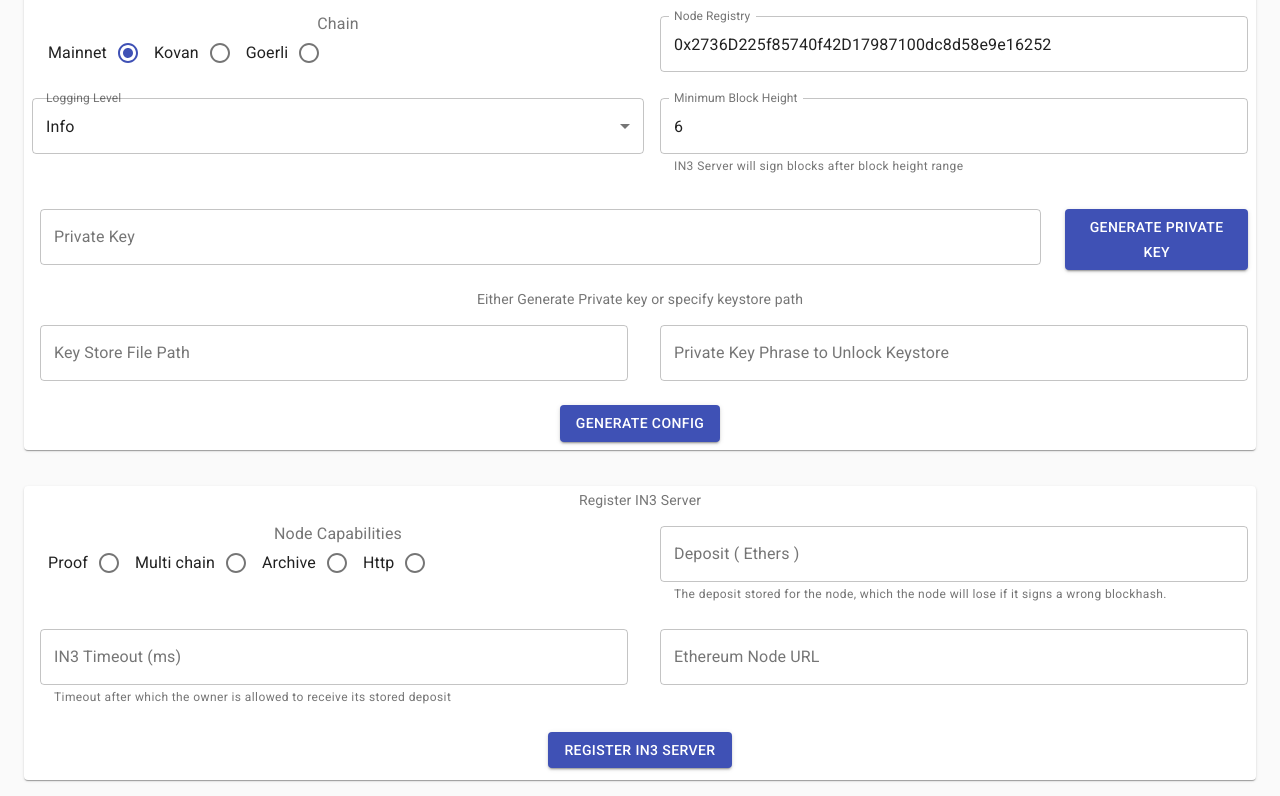
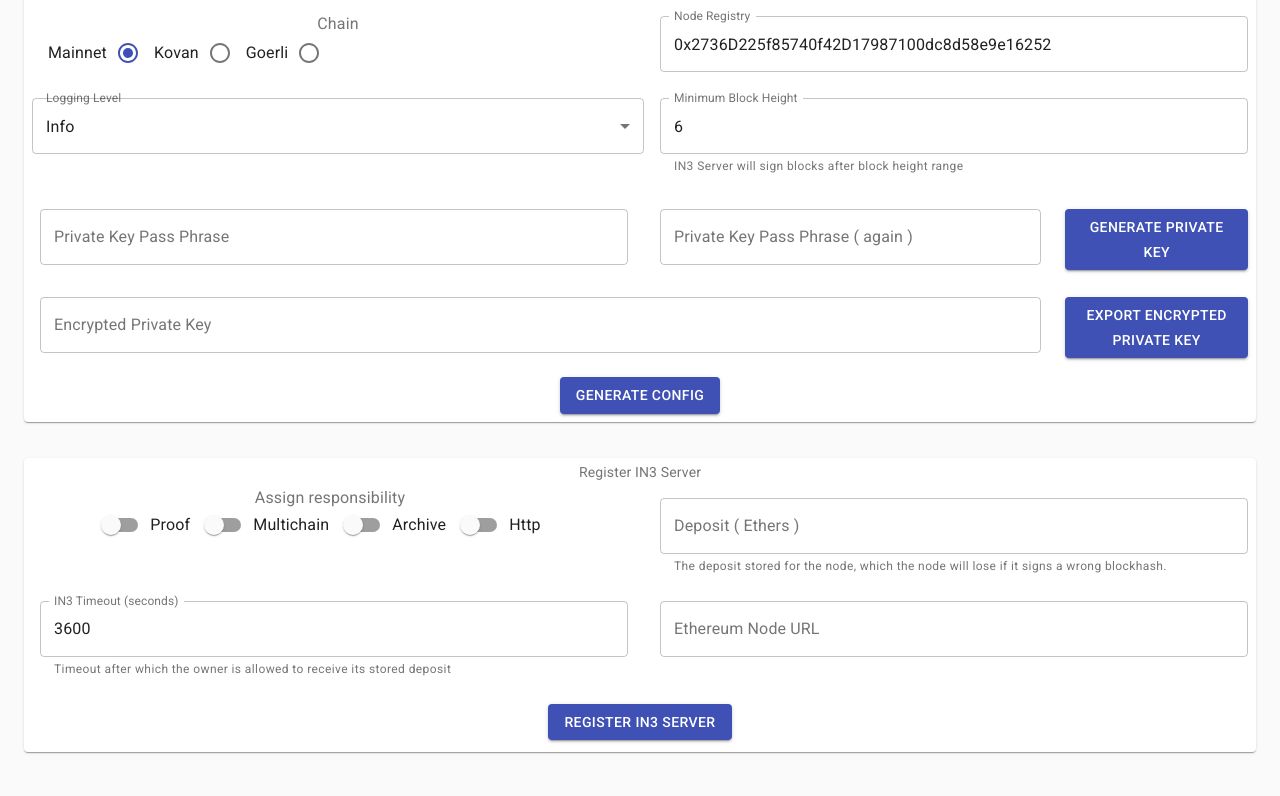
Before and after one commit to blockchainsllc/in3-server-setup-tool, a React (Create React App) app: page / in a window 1280 px wide. Shown: the part 467-1263 px from the top of the page. After the commit the page ends 1235 px from the top, so only its background shows below. Built offline with nearby package versions, Linux system fonts and the light colour scheme.

Commit message:
form changes

```diff
--- a/package.json
+++ b/package.json
@@ -5,6 +5,8 @@
   "dependencies": {
     "@material-ui/core": "^4.4.3",
     "@material-ui/icons": "^4.4.3",
+    "crypto-js": "^3.1.9-1",
+    "ethereumjs-util": "^6.1.0",
     "ethereumjs-wallet": "^0.6.3",
     "in3": "^1.1.48",
     "path": "^0.12.7",
--- a/src/Components/SettingsComponent.js
+++ b/src/Components/SettingsComponent.js
@@ -1,7 +1,5 @@
 import React from 'react';
-import clsx from 'clsx';
 import { makeStyles } from '@material-ui/core/styles';
-import MenuItem from '@material-ui/core/MenuItem';
 import TextField from '@material-ui/core/TextField';
 import Typography from "@material-ui/core/Typography";
 import PaperComponent from './PaperComponent'
@@ -11,14 +9,11 @@
 import FormControl from '@material-ui/core/FormControl';
 import FormLabel from '@material-ui/core/FormLabel';
 import InputLabel from '@material-ui/core/InputLabel';
-import FormHelperText from '@material-ui/core/FormHelperText';
 import Select from '@material-ui/core/Select';
-import NativeSelect from '@material-ui/core/NativeSelect';
-import Paper from '@material-ui/core/Paper';
 import Grid from '@material-ui/core/Grid'
 import Button from '@material-ui/core/Button';
-import { isContinueStatement } from '@babel/types';
-import { inherits } from 'util';
+import Switch from '@material-ui/core/Switch';
+import FormGroup from '@material-ui/core/FormGroup';
 
 const useStyles = makeStyles(theme => ({
     container: {
@@ -43,6 +38,9 @@
         margin: theme.spacing(1),
     },
 }));
+
+
+
 
 const SettingsComponent = (props) => {
 
@@ -196,13 +194,48 @@
                         </FormControl>
                     </Grid>
 
+                    <Grid item xs={6}>
+                        <FormControl fullWidth className={classes.margin}>
+                            <TextField
+                                id="keyphrase1"
+                                label="Private Key Pass Phrase"
+                                className={classes.textField}
+                                value={props.keyphrase1}
+                                onChange={props.handleChange}
+                                margin="normal"
+                                variant="outlined"
+                                type="password"
+                            />
+                        </FormControl>
+
+                    </Grid>
+
+                    <Grid item xs={4}>
+                        <FormControl fullWidth className={classes.margin}>
+                            <TextField
+                                id="keyphrase2"
+                                label="Private Key Pass Phrase ( again )"
+                                className={classes.textField}
+                                value={props.keyphrase2}
+                                onChange={props.handleChange}
+                                margin="normal"
+                                variant="outlined"
+                                type="password"
+                            />
+                        </FormControl>
+                    </Grid>
+
+                    <Grid item xs={2}>
+                        <Button variant="contained" color="primary" className={classes.button} onClick={props.genPrivateKey} >Generate Private Key</Button>
+                    </Grid>
+
                     <Grid item xs={10}>
                         <FormControl fullWidth className={classes.margin}>
                             <TextField
-                                id="privatekey"
-                                label="Private Key"
+                                id="encprivatekey"
+                                label="Encrypted Private Key"
                                 className={classes.textField}
-                                value={props.privatekey}
+                                value={props.encprivatekey}
                                 onChange={props.handleChange}
                                 margin="normal"
                                 variant="outlined"
@@ -211,41 +244,11 @@
                     </Grid>
 
                     <Grid item xs={2}>
-                        <Button variant="contained" color="primary" className={classes.button} onClick={props.genPrivateKey} >Generate Private Key</Button>
+                        <Button variant="contained" color="primary" className={classes.button} onClick={props.downloadEncPKFile} >Export Encrypted Private Key</Button>
                     </Grid>
 
-                    <Grid item xs={12}>
-                        <Typography variant="body2" color="textSecondary" component="p">Either Generate Private key or specify keystore path</Typography>
-                    </Grid>
 
-                    <Grid item xs={6}>
-                        <FormControl fullWidth className={classes.margin}>
-                            <TextField
-                                id="keystorepath"
-                                label="Key Store File Path"
-                                className={classes.textField}
-                                value={props.keystorepath}
-                                onChange={props.handleChange}
-                                margin="normal"
-                                variant="outlined"
-                            />
-                        </FormControl>
 
-                    </Grid>
-
-                    <Grid item xs={6}>
-                        <FormControl fullWidth className={classes.margin}>
-                            <TextField
-                                id="keyphrase"
-                                label="Private Key Phrase to Unlock Keystore"
-                                className={classes.textField}
-                                value={props.keyphrase}
-                                onChange={props.handleChange}
-                                margin="normal"
-                                variant="outlined"
-                            />
-                        </FormControl>
-                    </Grid>
                 </Grid>
 
                 <Grid item xs={12}>
@@ -263,39 +266,56 @@
                     </Grid>
 
                     <Grid item xs={6}>
-                        <FormControl fullWidth className={classes.margin} component="fieldset">
-                            <FormLabel component="legend">Node Capabilities</FormLabel>
-                            <RadioGroup aria-label="position" name="capabilities" value={props.capabilities} onChange={props.handleChange} row>
+                        <FormControl component="fieldset">
+                            <FormLabel component="legend">Assign responsibility</FormLabel>
+                            <FormGroup row>
 
                                 <FormControlLabel
-                                    value="Proof"
-                                    control={<Radio color="primary" />}
+                                    control={
+                                        <Switch
+                                            checked={props.checkedB}
+                                            //onChange={handleChange('checkedB')}
+                                            value="checkedB"
+                                            color="primary"
+                                        />
+                                    }
                                     label="Proof"
-                                    labelPlacement="start"
                                 />
 
                                 <FormControlLabel
-                                    value="Multi chain"
-                                    control={<Radio color="primary" />}
-                                    label="Multi chain"
-                                    labelPlacement="start"
+                                    control={
+                                        <Switch
+                                            checked={props.checkedB}
+                                            value="checkedB"
+                                            color="primary"
+                                        />
+                                    }
+                                    label="Multichain"
                                 />
 
                                 <FormControlLabel
-                                    value="Archive"
-                                    control={<Radio color="primary" />}
+                                    control={
+                                        <Switch
+                                            checked={props.checkedB}
+                                            value="checkedB"
+                                            color="primary"
+                                        />
+                                    }
                                     label="Archive"
-                                    labelPlacement="start"
                                 />
 
                                 <FormControlLabel
-                                    value="Http"
-                                    control={<Radio color="primary" />}
+                                    control={
+                                        <Switch
+                                            checked={props.checkedB}
+                                            value="checkedB"
+                                            color="primary"
+                                        />
+                                    }
                                     label="Http"
-                                    labelPlacement="start"
                                 />
 
-                            </RadioGroup>
+                            </FormGroup>
                         </FormControl>
                     </Grid>
 
@@ -317,7 +337,7 @@
                         <FormControl fullWidth className={classes.margin}>
                             <TextField
                                 id="in3timeout"
-                                label="IN3 Timeout (ms)"
+                                label="IN3 Timeout (seconds)"
                                 className={classes.textField}
                                 value={props.in3timeout}
                                 onChange={props.handleChange}
--- a/src/Containers/SettingsContainer.js
+++ b/src/Containers/SettingsContainer.js
@@ -7,6 +7,9 @@
 import path from 'path';
 import Web3 from 'web3';
 import soliditySha3 from "web3-utils";
+//import EthUtil from "ethereumjs-util";
+var ethUtils = require('ethereumjs-util');;
+
 
 export default class SettingsContainer extends Component {
     constructor(props) {
@@ -20,13 +23,17 @@
             noderegistry: defaultConfig.servers['0x1'].contract,
             logslevel: 'Info',
             blockheight: '6',
+
             privatekey: '',
+            address: '',
+            encprivatekey: '',
             keystorepath: '',
-            keyphrase: '',
+            keyphrase1: '',
+            keyphrase2: '',
 
             capabilities: '',
             deposit: '',
-            in3timeout: '',
+            in3timeout: '3600',
             ethnodeurl: '',
             outputData: ''
         }
@@ -37,7 +44,6 @@
             "Goerli": "0x5"
         };
     }
-
 
     handleChange = (e) => {
         const { id, value } = e.target;
@@ -111,67 +117,75 @@
     }
 
     generatePrivateKey = (e) => {
+
+        if (this.state.keyphrase1 != this.state.keyphrase2) {
+            alert("Key Pass Phrase doesnt match");
+            this.setState({ keyphrase1: '' });
+            this.setState({ keyphrase2: '' });
+        }
+        else if (this.state.keyphrase1 == '') {
+            alert("Key Phrase cannot be empty");
+        }
+        else {
             const wallet = ethWallet.generate();
+            //var key = Buffer.from(wallet.getPrivateKeyString(), 'hex');
+            // var wallet = Wallet.fromPrivateKey(key)
+
+            var str = wallet.toV3String(this.state.keyphrase1);
+
+            this.setState({ encprivatekey: str });
+            this.setState({ privatekey: wallet.getPrivateKeyString() });
+            this.setState({ address: wallet.getAddressString() });
+        }
+
         //console.log("privateKey: " + wallet.getPrivateKeyString());
         //console.log("address: " + wallet.getAddressString());
-        this.setState({ privatekey: wallet.getPrivateKeyString() });
-
     }
 
-    registerin3 = (e) => {
-        // Modern DApp Browsers
-        if (window.ethereum) {
-            var web3 = new Web3(window.ethereum);
-            try {
-                window.ethereum.enable().then(function () {
-                    // User has allowed account access to DApp...
-                    let nodeRegistry = "0x569D163AbCdC19E53387bd5c31f0083CCe2C5f48";
+    sendRegTransaction = (web3, window) => {
+
+        let nodeRegistry = "0x7DA81c2d83B0e07DB4AEe9dA0d5DCe8d16b4d245";
         let abi = NodeRegistry.abi;
         let myContract = new web3.eth.Contract(abi, nodeRegistry);
 
-                    //incoming params
         const proof = true;
         const multiChain = false;
         const _url = "http://127.0.0.1:8503";
         const _timeout = web3.utils.toHex(3600);
         const _weight = web3.utils.toHex(1);
         const _props = web3.utils.toHex((proof ? 1 : 0) + (multiChain ? 2 : 0)) // or 32
-                    const deposit = web3.utils.toHex(Web3.utils.toWei('10', 'ether')); //100 ether
+        const deposit = web3.utils.toHex(Web3.utils.toWei('5', 'ether'));
 
         const encoded = web3.utils.soliditySha3(
             _url,
             parseInt(_props, 16),
             parseInt(_timeout, 16),
             parseInt(_weight, 16),
-                        window.web3.currentProvider.selectedAddress
+            this.state.address
         );
 
-                    var h = web3.utils.sha3(encoded);
-                    web3.eth.sign(h, window.web3.currentProvider.selectedAddress).then(function (sigi) {
+        const pk = this.state.privatekey;
 
-
-                        var sig = sigi.slice(2);
-                        var _r = `0x${sig.slice(0, 64)}`;
-                        var _s = `0x${sig.slice(64, 128)}`;
-                        var _v = web3.utils.toDecimal(sig.slice(128, 130)) + 27;
+        const sig = ethUtils.ecsign(
+            ethUtils.toBuffer(encoded),
+            ethUtils.toBuffer(pk));
 
         let response = myContract.methods
             .registerNodeFor(
-                            //.registerNode(
                 _url,
                 _props,
                 _timeout,
-                                window.web3.currentProvider.selectedAddress, //not req in registerNode
+                this.state.address,
                 _weight,
-                                _v, //not req in registerNode
-                                _r, //not req in registerNode
-                                _s //not req in registerNode
+                sig.v,
+                sig.r,
+                sig.s
             )
             .send({
                 from: window.web3.currentProvider.selectedAddress,
                 to: nodeRegistry,
-                                value: deposit,
-                                gas: '300000'
+                value: deposit
+                , gas: '300000'
             });
 
         response.catch(function (response) {
@@ -182,7 +196,16 @@
             alert("response: ", response);
         });
 
-                    });
+    }
+
+    registerin3 = () => {
+        // Modern DApp Browsers
+        if (window.ethereum) {
+            var web3 = new Web3(window.ethereum);
+            try {
+                window.ethereum.enable().then(() => {
+
+                    this.sendRegTransaction(web3, window);
                 });
             } catch (e) {
                 // User has denied account access to DApp...
@@ -192,11 +215,13 @@
         // Legacy DApp Browsers
         else if (window.web3) {
             var web3 = new Web3(window.web3.currentProvider);
+            this.sendRegTransaction(web3, window);
         }
         // Non-DApp Browsers
         else {
             alert('You have to install MetaMask !');
         }
+
     }
 
     handleClose = () => {
@@ -205,6 +230,24 @@
         this.setState(newState);
     };
 
+    downloadEncPKFile = () => {
+
+        if (this.state.encprivatekey == '') {
+            alert("First generate private key.");
+        }
+        else {
+            const element = document.createElement("a");
+            const json = document.getElementById('encprivatekey').value;
+            const file = new Blob([json], { type: 'text/plain' });
+            element.href = URL.createObjectURL(file);
+
+            const jsonObj = JSON.parse(json);
+
+            element.download = jsonObj.address + ".json";
+            document.body.appendChild(element); // Required for this to work in FireFox
+            element.click();
+        }
+    }
 
     render() {
         return (
@@ -222,9 +265,10 @@
                     noderegistry={this.state.noderegistry}
                     logslevel={this.state.logslevel}
                     blockheight={this.state.blockheight}
-                    privatekey={this.state.privatekey}
+                    encprivatekey={this.state.encprivatekey}
                     keystorepath={this.state.keystorepath}
-                    keyphrase={this.state.keyphrase}
+                    keyphrase1={this.state.keyphrase1}
+                    keyphrase2={this.state.keyphrase2}
 
                     capabilities={this.state.capabilities}
                     deposit={this.state.deposit}
@@ -232,6 +276,8 @@
                     ethnodeurl={this.state.ethnodeurl}
 
                     registerin3={this.registerin3}
+
+                    downloadEncPKFile={this.downloadEncPKFile}
                 >
                 </SettingsComponent>
 
```
Also changed, not shown: 1 other file (tests, documents, lock files or other folders). Lines whose indentation alone changed are shown as unchanged.
